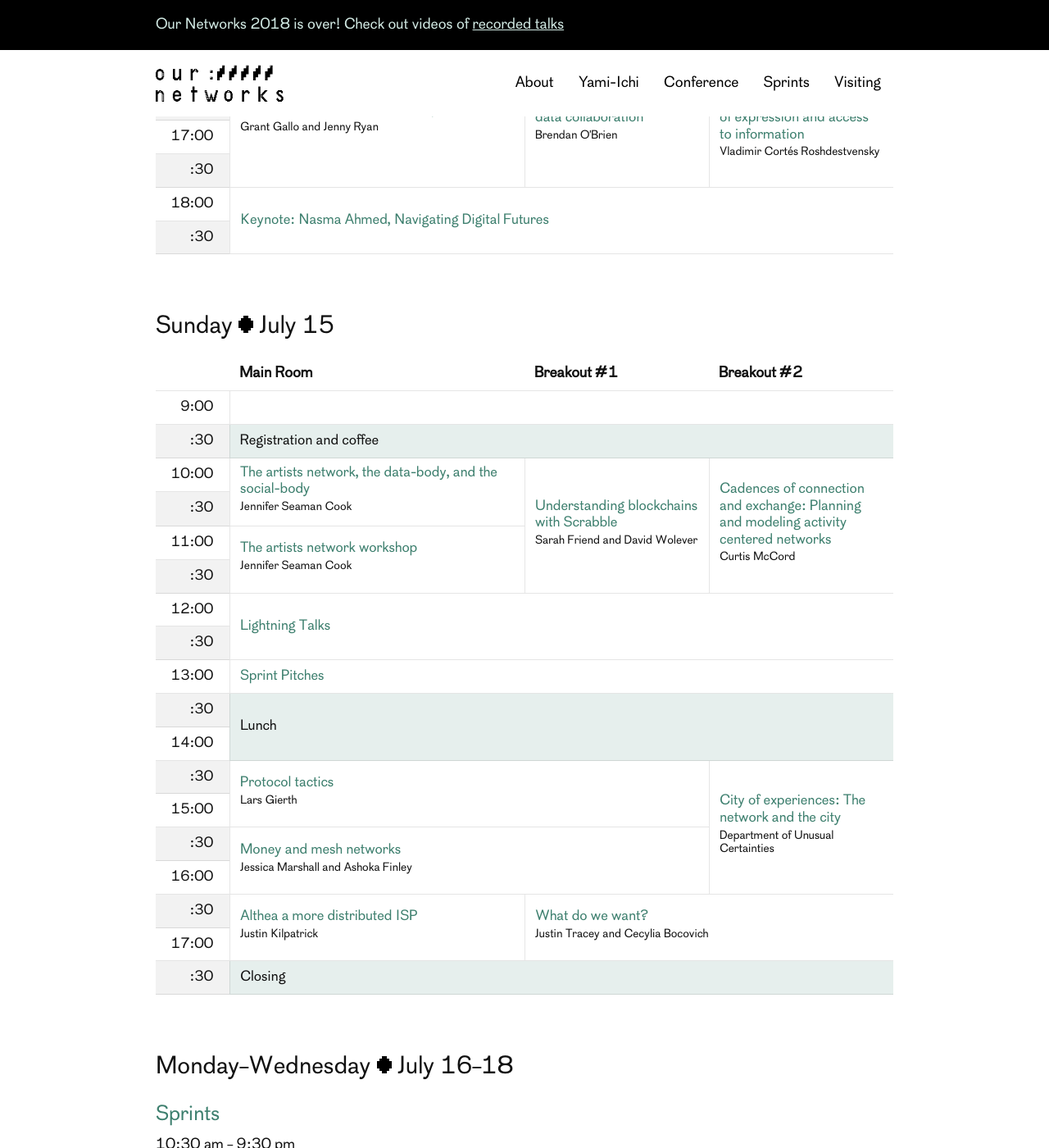
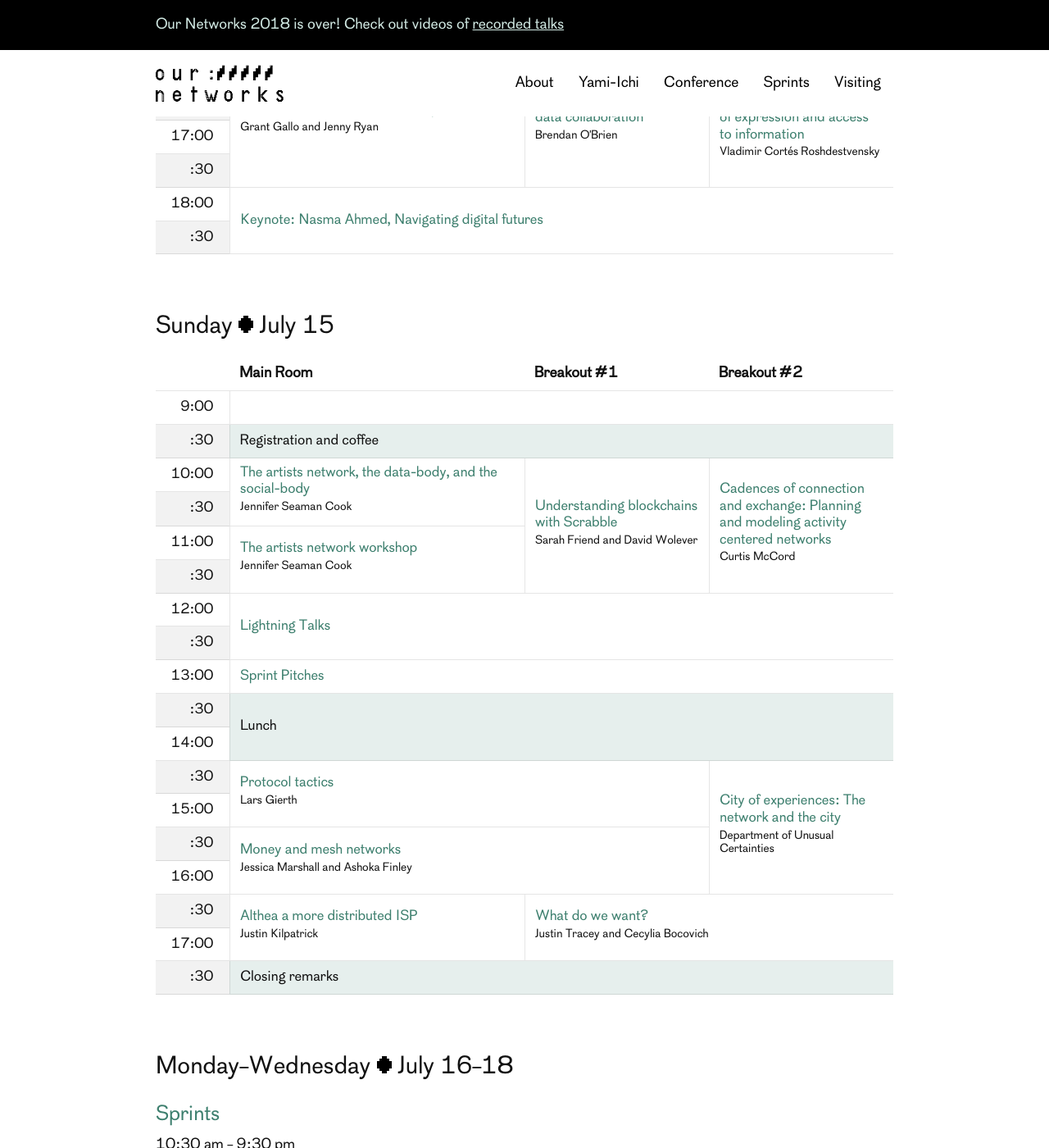
Before and after one commit to ournetworks/ournetworks.ca, a Jekyll site: the page built from conference/program.md, in a window 1280 px wide and 1400 px high, scrolled down 1432 px. Shown: the whole window at 82% size. Built offline with Jekyll 4.4.1, drawn with Linux system fonts in a browser that asks for light colours; some of the changed text lies outside the part shown.

Commit message:
minor updates revert to external links

```diff
--- a/_data/sessions.yml
+++ b/_data/sessions.yml
@@ -31,7 +31,7 @@
 
 
 - sessionID: 18040
-  title: "Live Streaming over IPFS"
+  title: "Live streaming over IPFS"
   presenterID:
     - yurko
   description: "In this session, I will present how IPFS and HLS came together to allow us to build a distributed live stream for this conference."
@@ -333,7 +333,7 @@
   ipfs1080: "QmZJ5ZbJTfhQXM57PSWYy1VsHRDfL5AckjXy6W7RmP89AX"
 
 - sessionID: 18992
-  title: "Closing"
+  title: "Closing remarks"
   sessionType: "orga"
   date: 2018-07-15
   length: 0.5
@@ -362,7 +362,7 @@
   sessionType: "orga"
 
 - sessionID: 18997
-  title: "Keynote: Nasma Ahmed, Navigating Digital Futures"
+  title: "Keynote: Nasma Ahmed, Navigating digital futures"
   sessionType: "keynote"
   date: 2018-07-14
   length: 1
--- a/_includes/session-video.html
+++ b/_includes/session-video.html
@@ -23,15 +23,17 @@
     {%- endif -%}
   </header>
   <div class="video-caption">
-    <p>{{ session.description | truncatewords: 24 }}
+    <p>{{ session.description | truncatewords: 20 }}
       {%- unless session.sessionType == "orga" -%}
         <span class="read-more">
         <a href="/conference/program/#{{ session.title | truncatewords: 6, '' | downcase | replace: ':', '' | replace: ' ', '-' }}" rel="noopener">See session description</a></span>
       {%- endunless -%}
     </p>
+    <p>Watch elsewhere:</p>
     {%- if session.ipfs720 or session.ipfs1080 or session.youtube -%}
       <ul class="video-links">
-       {%- if session.ipfs720 or session.ipfs1080 -%}<li class="video-links-item"><a href="/video/?ipfs={{ session.ipfs720 }}" target="_blank" rel="noopener">{% include icons/link.svg %}&nbsp;ipfs/{{ session.ipfs720 }} </a></li>{%- endif -%}
+       {%- if session.ipfs720 -%}<li class="video-links-item"><a href="http://ipfs.io/ipfs/{{ session.ipfs720 }}" target="_blank" rel="noopener">{% include icons/link.svg %}&nbsp;ipfs://{{ session.ipfs720 }}</a></li>{%- endif -%}
+       {%- if session.ipfs1080 -%}<li class="video-links-item"><a href="http://ipfs.io/ipfs/{{ session.ipfs1080 }}" target="_blank" rel="noopener">{% include icons/link.svg %}&nbsp;{% include icons/hd.svg %}&nbsp;ipfs://{{ session.ipfs1080 }}</a></li>{%- endif -%}
        {%- if session.youtube -%}<li class="video-links-item"><a href="https://youtu.be/{{ session.youtube }}" target="_blank" rel="noopener">{% include icons/youtube.svg %}&nbsp;youtu.be/{{ session.youtube }}</a></li>{%- endif -%}
       </ul>
     {%- endif -%}
```
Also changed, not shown: conference/recorded-talks.md (+3 -4 lines), _includes/icons/hd.svg (added).
